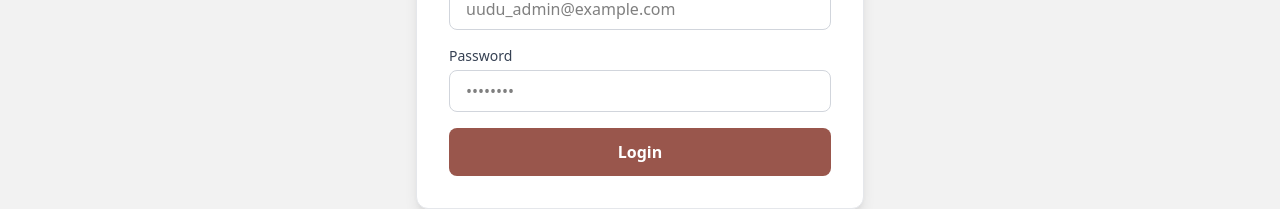
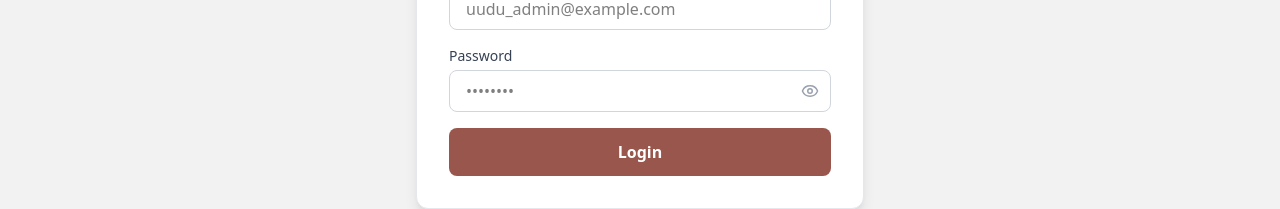
Before and after one commit to MandeepBasnet/Uudu, a React (Vite) app: page /login in a window 1280 px wide. Shown: the part 358-567 px from the top of the page. Built offline with nearby package versions, Linux system fonts and the light colour scheme; no server answers.

Commit message:
feat: add show/hide password toggle to admin login

```diff
--- a/src/pages/Login.jsx
+++ b/src/pages/Login.jsx
@@ -1,10 +1,12 @@
 import React, { useState } from 'react';
 import { useNavigate } from 'react-router-dom';
+import { Eye, EyeOff } from 'lucide-react';
 import { account } from '../lib/appwrite';
 
 const Login = () => {
     const [email, setEmail] = useState('');
     const [password, setPassword] = useState('');
+    const [showPassword, setShowPassword] = useState(false);
     const [error, setError] = useState('');
     const [loading, setLoading] = useState(false);
     const navigate = useNavigate();
@@ -70,14 +72,25 @@ const Login = () => {
                     </div>
                     <div>
                         <label className="block text-sm font-medium text-gray-700 mb-1">Password</label>
+                        <div className="relative">
                             <input
-                            type="password"
+                                type={showPassword ? 'text' : 'password'}
                                 value={password}
                                 onChange={(e) => setPassword(e.target.value)}
-                            className="w-full px-4 py-2 rounded-lg border border-gray-300 focus:ring-2 focus:ring-[#99564c] focus:border-transparent outline-none transition-all"
+                                className="w-full px-4 py-2 pr-11 rounded-lg border border-gray-300 focus:ring-2 focus:ring-[#99564c] focus:border-transparent outline-none transition-all"
                                 placeholder="••••••••"
                                 required
                             />
+                            <button
+                                type="button"
+                                onClick={() => setShowPassword((prev) => !prev)}
+                                className="absolute inset-y-0 right-0 flex items-center pr-3 text-gray-400 hover:text-gray-600 transition-colors"
+                                aria-label={showPassword ? 'Hide password' : 'Show password'}
+                                tabIndex={-1}
+                            >
+                                {showPassword ? <EyeOff size={18} /> : <Eye size={18} />}
+                            </button>
+                        </div>
                     </div>
 
                     <button
```
Lines whose indentation alone changed are shown as unchanged.
